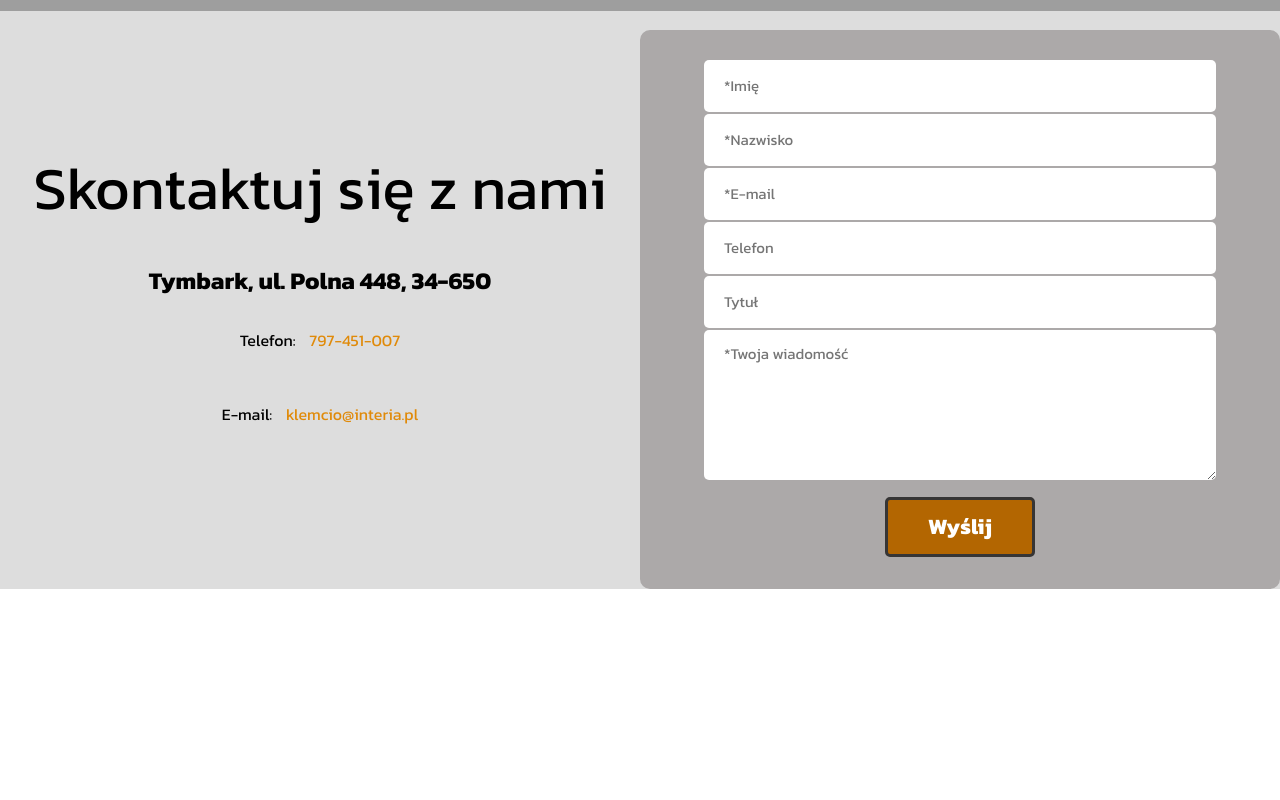
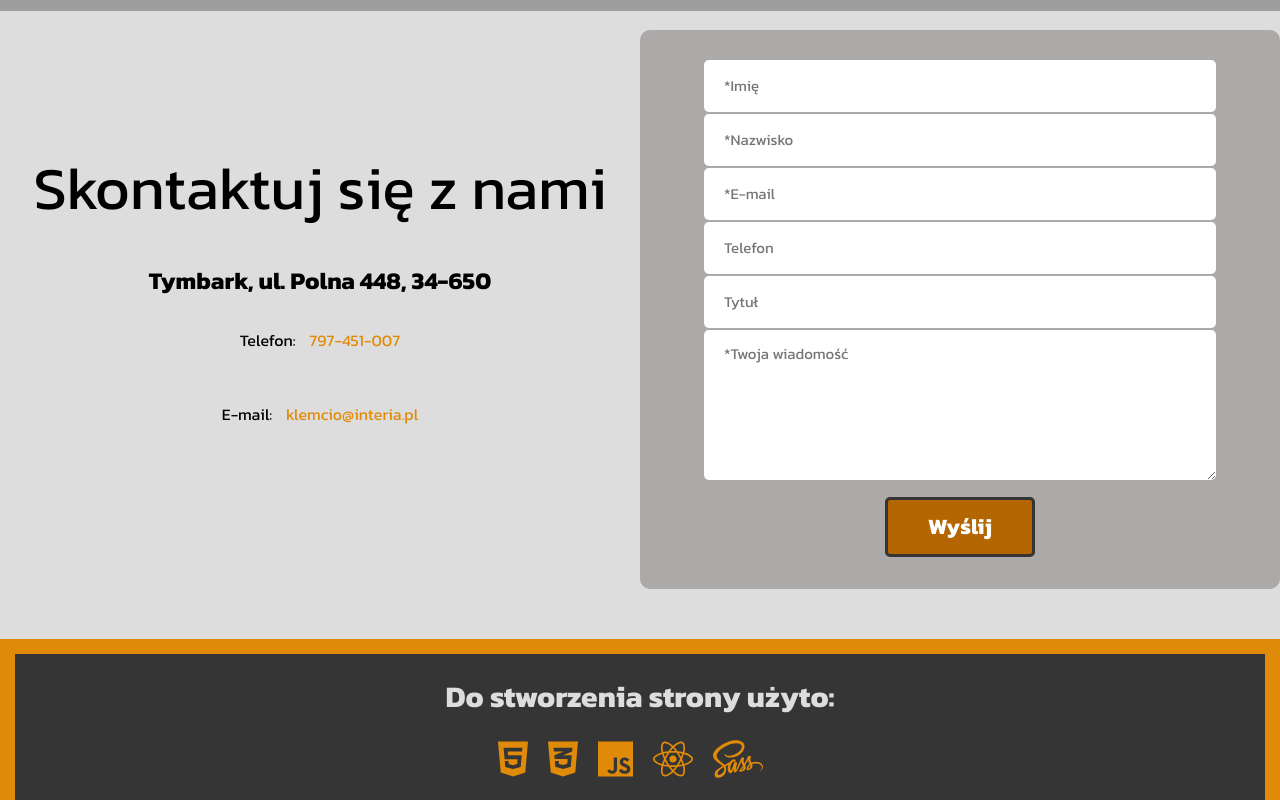
Before and after one commit to Klemciak/autotuning, a React app: page /contact in a window 1280 px wide. Shown: the part 739-1539 px from the top of the page. Before the commit the page ends 1328 px from the top, so only its background shows below. Built offline with nearby package versions, Linux system fonts and the light colour scheme; grey boxes are pictures that could not be loaded.

Commit message:
Added Footer

```diff
--- a/src/layout/App.js
+++ b/src/layout/App.js
@@ -2,6 +2,7 @@ import React from "react"
 import { BrowserRouter as Router } from "react-router-dom"
 import Navigation from "./Navigation"
 import Page from "./Page"
+import Footer from "./Footer"
 import "../styles/App.scss"
 const App = () => {
   return (
@@ -9,6 +10,7 @@ const App = () => {
       <Router>
         <header>{<Navigation />}</header>
         <main>{<Page />}</main>
+        <footer>{<Footer />}</footer>
       </Router>
     </div>
   )
--- /dev/null
+++ b/src/layout/Footer.js
@@ -0,0 +1,20 @@
+import React from "react"
+import "../styles/Footer.scss"
+import { FontAwesomeIcon } from "@fortawesome/react-fontawesome"
+import { faHtml5, faCss3Alt, faJs, faReact, faSass } from "@fortawesome/free-brands-svg-icons"
+const Footer = () => {
+  return (
+    <div className="footerWrap">
+      <h3 className="footerWrap_title">Do stworzenia strony użyto:</h3>
+      <div className="footerWrap_box">
+        <FontAwesomeIcon icon={faHtml5} className="footerWrap_box_icon" />
+        <FontAwesomeIcon icon={faCss3Alt} className="footerWrap_box_icon" />
+        <FontAwesomeIcon icon={faJs} className="footerWrap_box_icon" />
+        <FontAwesomeIcon icon={faReact} className="footerWrap_box_icon" />
+        <FontAwesomeIcon icon={faSass} className="footerWrap_box_icon" />
+      </div>
+    </div>
+  )
+}
+
+export default Footer
--- a/src/pages/AboutPage.js
+++ b/src/pages/AboutPage.js
@@ -18,7 +18,7 @@ const AboutPage = () => {
           <div className="values">
             <h2 className="values_title">Nasze wartości</h2>
             <div className="values_box">
-              <span class="material-symbols-outlined values_box_img">workspace_premium</span>
+              <span className="material-symbols-outlined values_box_img">workspace_premium</span>
               <div className="values_box_text">
                 <p className="values_box_text_title">Obsługa klienta</p>
                 <p className="values_box_text_text">
@@ -27,7 +27,7 @@ const AboutPage = () => {
               </div>
             </div>
             <div className="values_box">
-              <span class="material-symbols-outlined values_box_img">build_circle</span>
+              <span className="material-symbols-outlined values_box_img">build_circle</span>
               <div className="values_box_text">
                 <p className="values_box_text_title">Bezpieczeństwo i niezawodność</p>
                 <p className="values_box_text_text">
@@ -36,7 +36,7 @@ const AboutPage = () => {
               </div>
             </div>
             <div className="values_box">
-              <span class="material-symbols-outlined values_box_img">diversity_3</span>
+              <span className="material-symbols-outlined values_box_img">diversity_3</span>
               <div className="values_box_text">
                 <p className="values_box_text_title">Praca zespołowa</p>
                 <p className="values_box_text_text">
@@ -51,7 +51,7 @@ const AboutPage = () => {
             <h2 className="characteristic_title">Nasz charakter</h2>
             <div className="characteristic_box">
               <span
-                class="material-symbols-outlined characteristic_box_img"
+                className="material-symbols-outlined characteristic_box_img"
                 onClick={() => toggleClass("focused-on-goal")}
               >
                 {activeClass["focused-on-goal"] ? "remove" : "add"}
@@ -68,7 +68,7 @@ const AboutPage = () => {
             </div>
             <div className="characteristic_box">
               <span
-                class="material-symbols-outlined characteristic_box_img"
+                className="material-symbols-outlined characteristic_box_img"
                 onClick={() => toggleClass("energetic-and-full-of-enthusiasm")}
               >
                 {activeClass["energetic-and-full-of-enthusiasm"] ? "remove" : "add"}
@@ -91,7 +91,7 @@ const AboutPage = () => {
             </div>
             <div className="characteristic_box">
               <span
-                class="material-symbols-outlined characteristic_box_img"
+                className="material-symbols-outlined characteristic_box_img"
                 onClick={() => toggleClass("responsible-and-conscientious")}
               >
                 {activeClass["responsible-and-conscientious"] ? "remove" : "add"}
--- a/src/pages/StartPage.js
+++ b/src/pages/StartPage.js
@@ -54,7 +54,7 @@ const StartPage = () => {
           slot="container-start"
           className="parallax-bg"
           style={{
-            "background-image": "url(https://4kwallpapers.com/images/wallpapers/lamborghini-5120x2880-11125.jpeg)",
+            backgroundImage: "url(https://4kwallpapers.com/images/wallpapers/lamborghini-5120x2880-11125.jpeg)",
           }}
           data-swiper-parallax="-23%"
         ></div>
--- a/src/styles/ContactPage.scss
+++ b/src/styles/ContactPage.scss
@@ -1,4 +1,7 @@
 @import "./variables.scss";
+.contact {
+  margin-bottom: 50px;
+}
 .map {
   position: relative;
   top: 0;
--- /dev/null
+++ b/src/styles/Footer.scss
@@ -0,0 +1,22 @@
+@import "./variables.scss";
+
+.footerWrap {
+  position: relative;
+  background-color: $darkGrey-color;
+  z-index: 1;
+  border: 15px solid $main-color;
+  border-width: 15px 15px 0 15px;
+  padding: 20px;
+  text-align: center;
+  font-family: $main-fontFamily;
+  &_title {
+    font-size: 30px;
+    color: $lightGrey-color;
+  }
+  &_box_icon {
+    padding-right: 20px;
+    padding-top: 20px;
+    font-size: 40px;
+    color: $main-color;
+  }
+}
```
